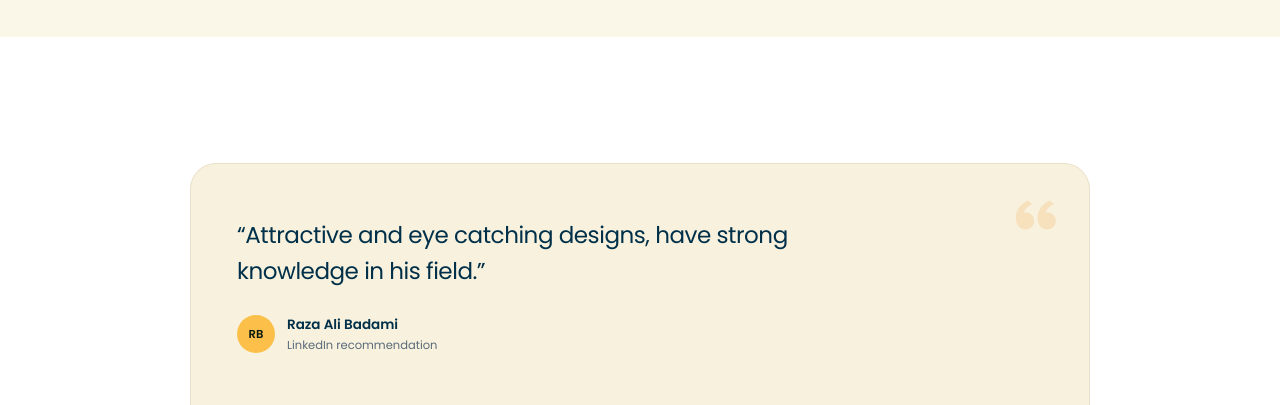
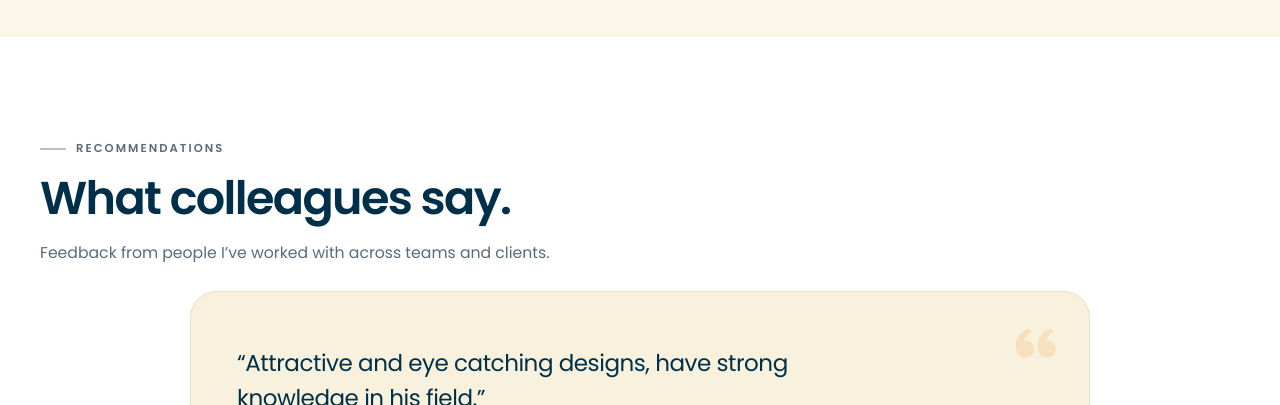
Before and after one commit to AbuzerAD/Web, a plain HTML site: page index.html in a window 1280 px wide. Shown: the part 8740-9145 px from the top of the page. Drawn offline with Linux system fonts and the light colour scheme.

Commit message:
Add heading to recommendations section

```diff
--- a/index.html
+++ b/index.html
@@ -1028,6 +1028,13 @@
   <!-- ============ RECOMMENDATIONS ============ -->
   <section class="section section--quotes" id="recommendations">
     <div class="container">
+      <header class="section-head reveal">
+        <p class="eyebrow">Recommendations</p>
+        <h2>What colleagues say.</h2>
+        <p class="section-lede">
+          Feedback from people I’ve worked with across teams and clients.
+        </p>
+      </header>
       <div class="quotes reveal">
         <svg class="quotes__mark" aria-hidden="true"><use href="#i-quote"/></svg>
         <div class="quotes__viewport">
```
